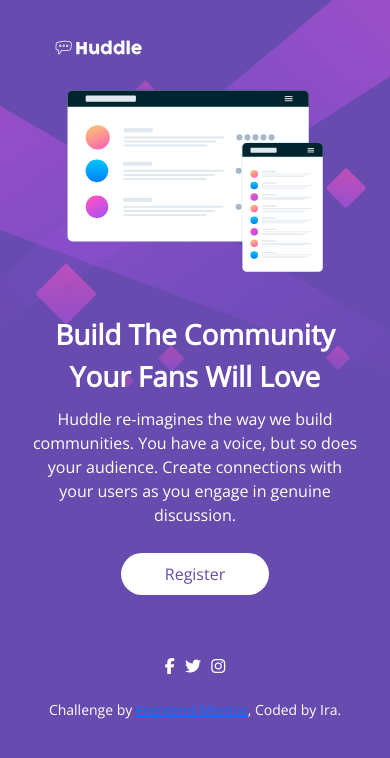
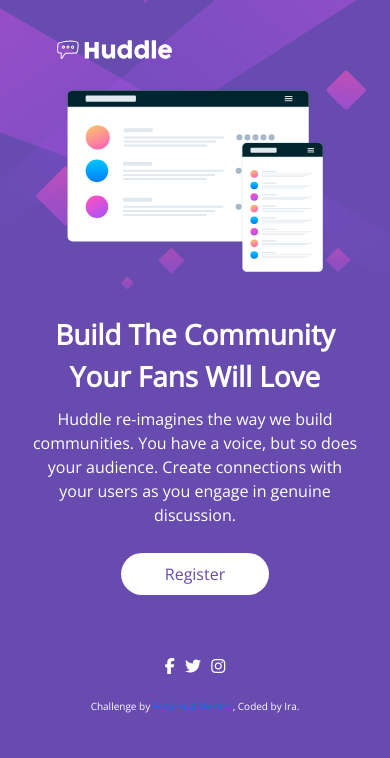
Before and after one commit to iraagyanti/Huddle-Landing-Page, a plain HTML site: page index.html in a window 390 px wide. Drawn offline with nearby package versions, Linux system fonts and the light colour scheme.

Commit message:
Update styles.css

```diff
--- a/styles.css
+++ b/styles.css
@@ -74,7 +74,7 @@
     body {
         background-image: url(images/bg-mobile.svg);
         background-repeat: no-repeat;
-/*         background-position: 3% -27%; */
+        background-position: 3% -30%;
         background-size: 100%;
     }
     /* Header Section */
@@ -83,7 +83,7 @@
         top: 4%;
     }
     .huddle-logo {
-        width: 30%;
+        width: 40%;
     }
     /* Content Section */
     .content-box {
@@ -102,10 +102,13 @@
         margin-top: 2.5rem;
         width: 100%;
     }
-
     /* Social Icons Section */
     .social-icons {
         text-align: center;
     }
+    /* Footer Section */
+    .copyright {
+        font-size: 10px;
+}
 
 }
```
